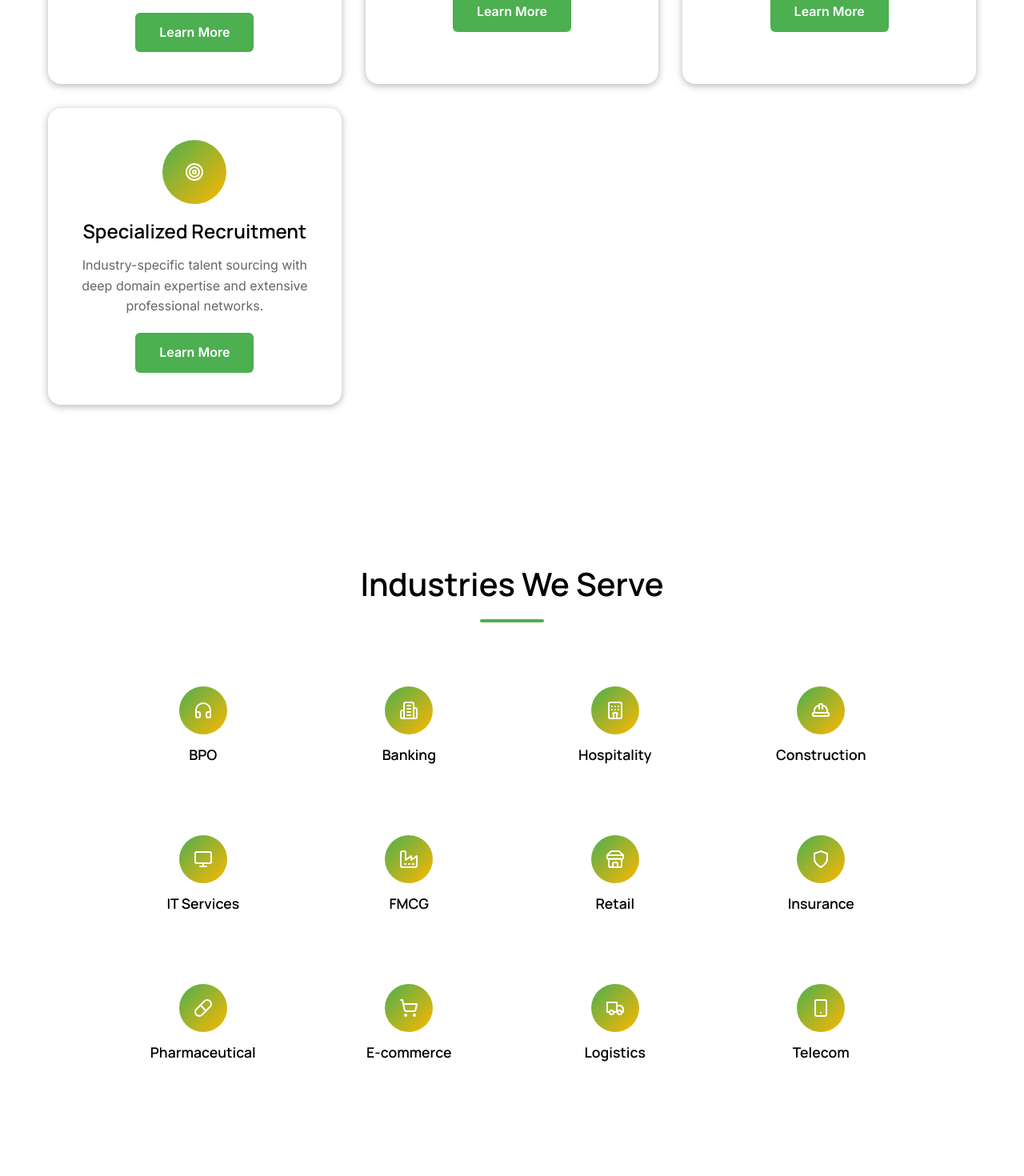
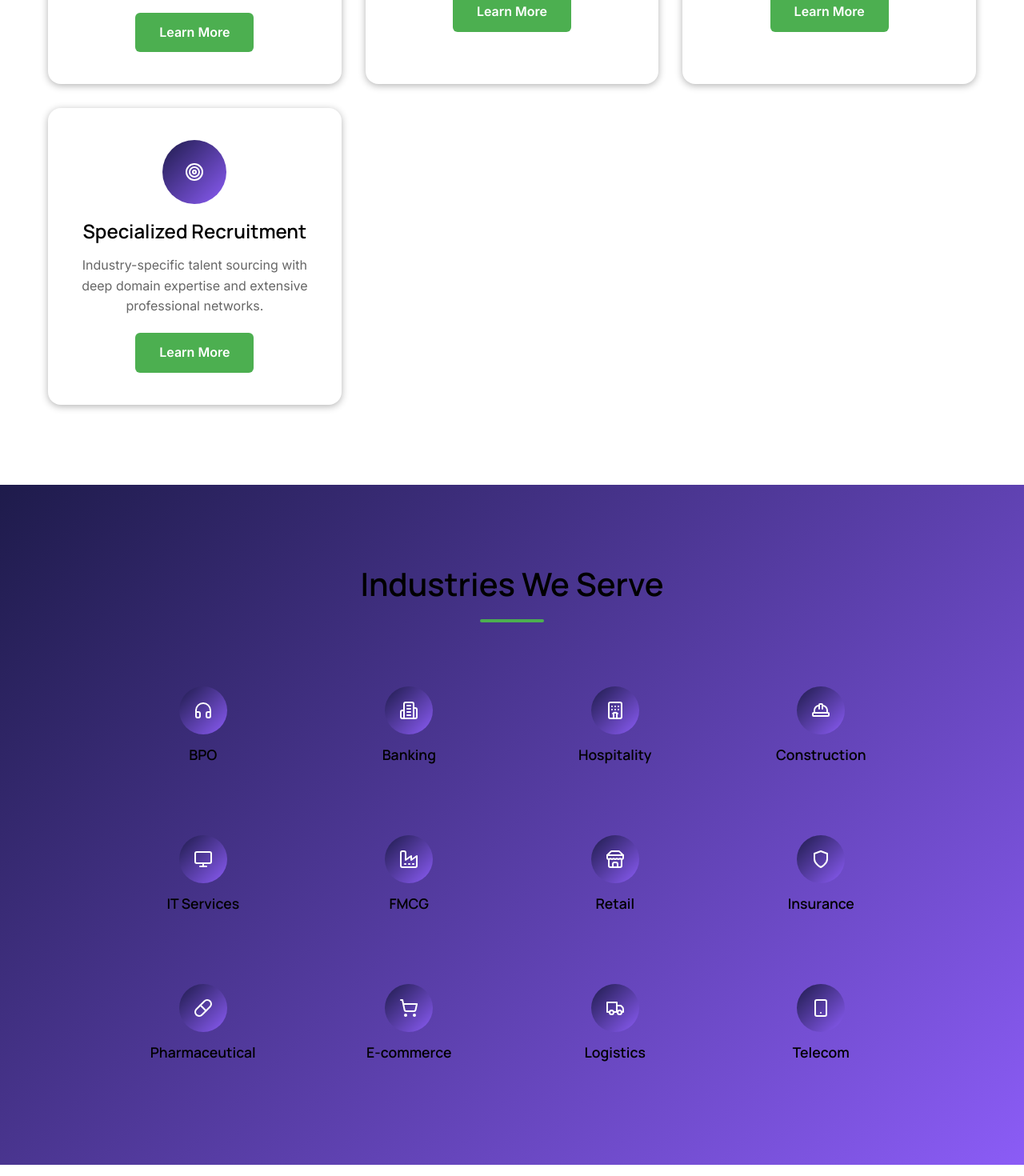
Before and after one commit to razaOnGit/Yashoda-Edge-Consulting, a React (Create React App) app: page / in a window 1280 px wide. Shown: the part 1400-2870 px from the top of the page at 80% size. Built offline with nearby package versions, Linux system fonts and the light colour scheme; a web font is replaced by a local one.

Commit message:
handling css background

```diff
--- a/src/style.css
+++ b/src/style.css
@@ -8,6 +8,7 @@
     --primary-purple: #63e;
     --secondary-purple: #4a1a5c;
     --accent-purple: #8b5cf6;
+    --dark-purple: #1e1b4b;
     --primary-green: #4CAF50;
     --whatsapp-green: #25D366;
     --accent-gold: #FFB700;
@@ -318,7 +319,7 @@ h6 {
     left: 0;
     right: 0;
     height: 4px;
-    background: linear-gradient(90deg, var(--primary-green), var(--accent-gold));
+    background: linear-gradient(90deg, var(--primary-purple), var(--accent-gold));
     transform: scaleX(0);
     transition: transform var(--transition-fast);
 }
@@ -336,7 +337,7 @@ h6 {
     width: 80px;
     height: 80px;
     margin: 0 auto 20px;
-    background: linear-gradient(135deg, var(--primary-green), var(--accent-gold));
+    background: linear-gradient(135deg, var(--dark-purple), var(--accent-purple));
     border-radius: 50%;
     display: flex;
     align-items: center;
@@ -360,7 +361,7 @@ h6 {
 /* Industries Section */
 .industries {
     padding: 100px 20px;
-    background: var(--white);
+    background: linear-gradient(135deg, var(--dark-purple), var(--accent-purple));
 }
 
 .industries-grid {
@@ -388,7 +389,7 @@ h6 {
     width: 60px;
     height: 60px;
     margin: 0 auto 15px;
-    background: linear-gradient(135deg, var(--primary-green), var(--accent-gold));
+    background: linear-gradient(135deg, var(--dark-purple), var(--accent-purple));
     border-radius: 50%;
     display: flex;
     align-items: center;
@@ -879,7 +880,7 @@ h6 {
 /* Statistics Counter Styles */
 .statistics-counter {
     padding: 80px 20px;
-    background: linear-gradient(135deg, var(--primary-dark) 0%, #0a3d02 100%);
+    background: linear-gradient(135deg, var(--dark-purple), var(--accent-purple));
     color: var(--white);
 }
 
@@ -1148,7 +1149,7 @@ h6 {
  Team Section Styles */
 .team {
     padding: 100px 20px;
-    background: var(--white);
+    background: linear-gradient(135deg, var(--dark-white), var(--accent-purple));
 }
 
 .team-grid {
@@ -1198,7 +1199,7 @@ h6 {
     left: 0;
     right: 0;
     bottom: 0;
-    background: linear-gradient(135deg, rgba(76, 175, 80, 0.9), rgba(255, 183, 0, 0.9));
+    background: linear-gradient(135deg, rgba(17, 4, 29, 0.9), rgba(59, 1, 102, 0.9));
     display: flex;
     align-items: center;
     justify-content: center;
```
